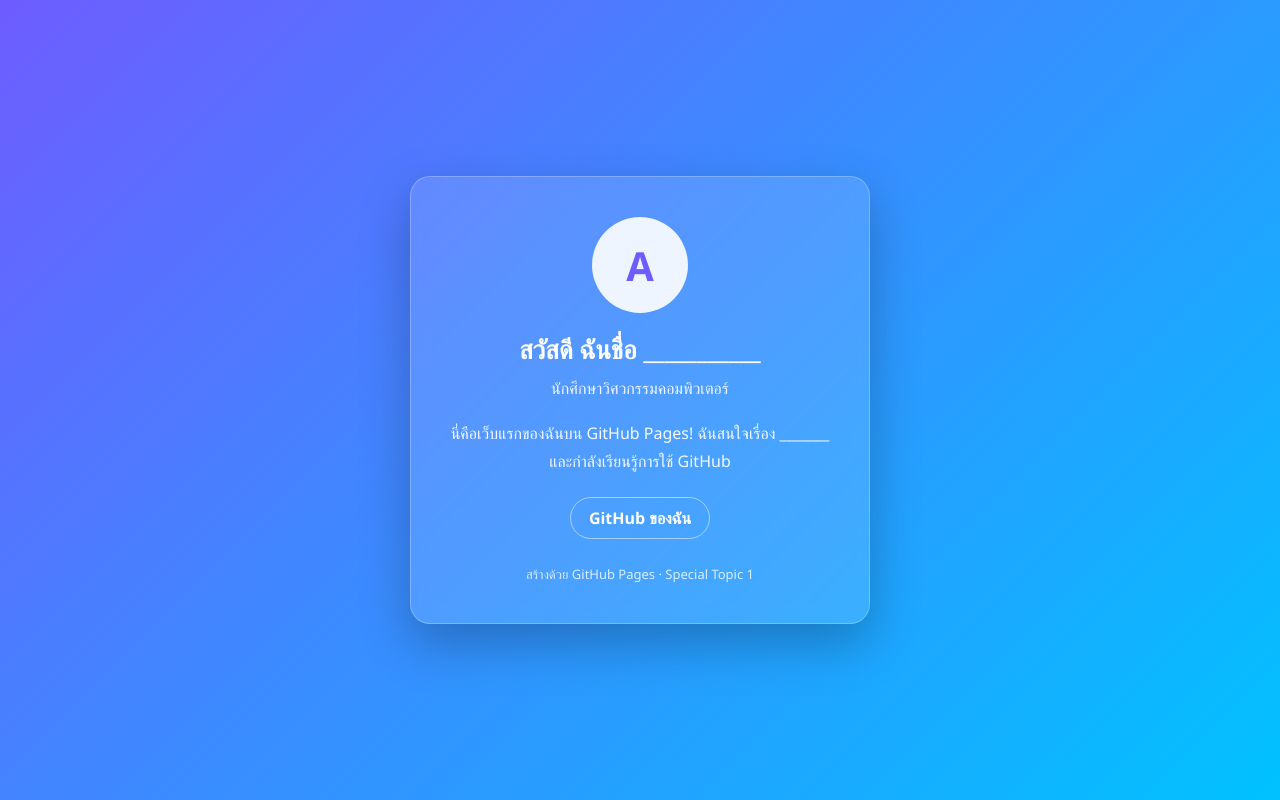
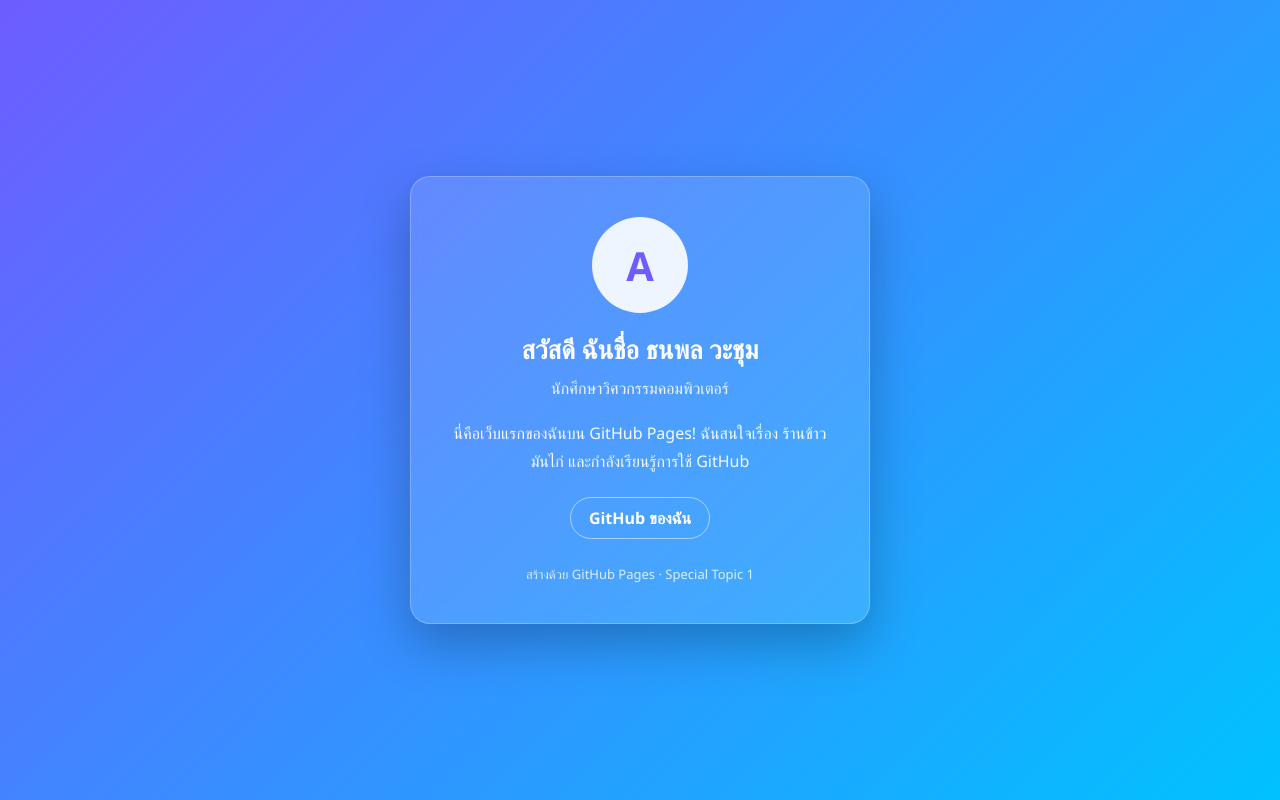
Before and after one commit to you0045/github-1301, a plain HTML site: page index.html in a window 1280 px wide. Drawn offline with Linux system fonts and the light colour scheme.

Commit message:
Update index.html

```diff
--- a/index.html
+++ b/index.html
@@ -54,13 +54,13 @@
     <div class="avatar">A</div>
 
     <!-- ===== แก้ชื่อของคุณตรงนี้ ===== -->
-    <h1>สวัสดี ฉันชื่อ ___________</h1>
+    <h1>สวัสดี ฉันชื่อ ธนพล วะชุม</h1>
 
     <!-- ===== แก้สาขา/ชั้นปี ตรงนี้ ===== -->
     <p class="role">นักศึกษาวิศวกรรมคอมพิวเตอร์</p>
 
     <!-- ===== เขียนแนะนำตัวสั้น ๆ ตรงนี้ ===== -->
-    <p>นี่คือเว็บแรกของฉันบน GitHub Pages! ฉันสนใจเรื่อง _______ และกำลังเรียนรู้การใช้ GitHub</p>
+    <p>นี่คือเว็บแรกของฉันบน GitHub Pages! ฉันสนใจเรื่อง ร้านข้าวมันไก่ และกำลังเรียนรู้การใช้ GitHub</p>
 
     <!-- ===== แก้ลิงก์ของคุณ (เปลี่ยน your-username เป็นชื่อผู้ใช้จริง) ===== -->
     <div class="links">
```
